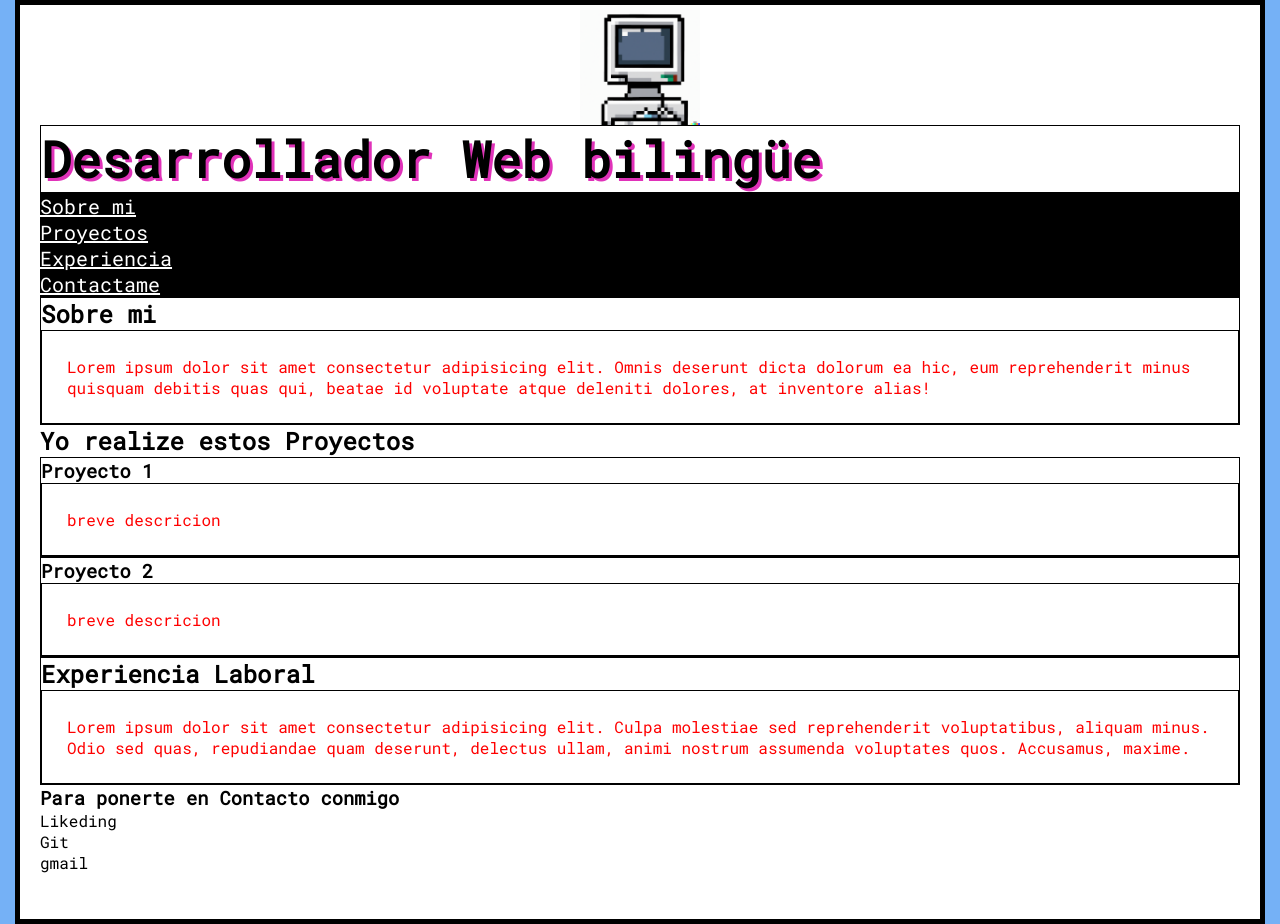
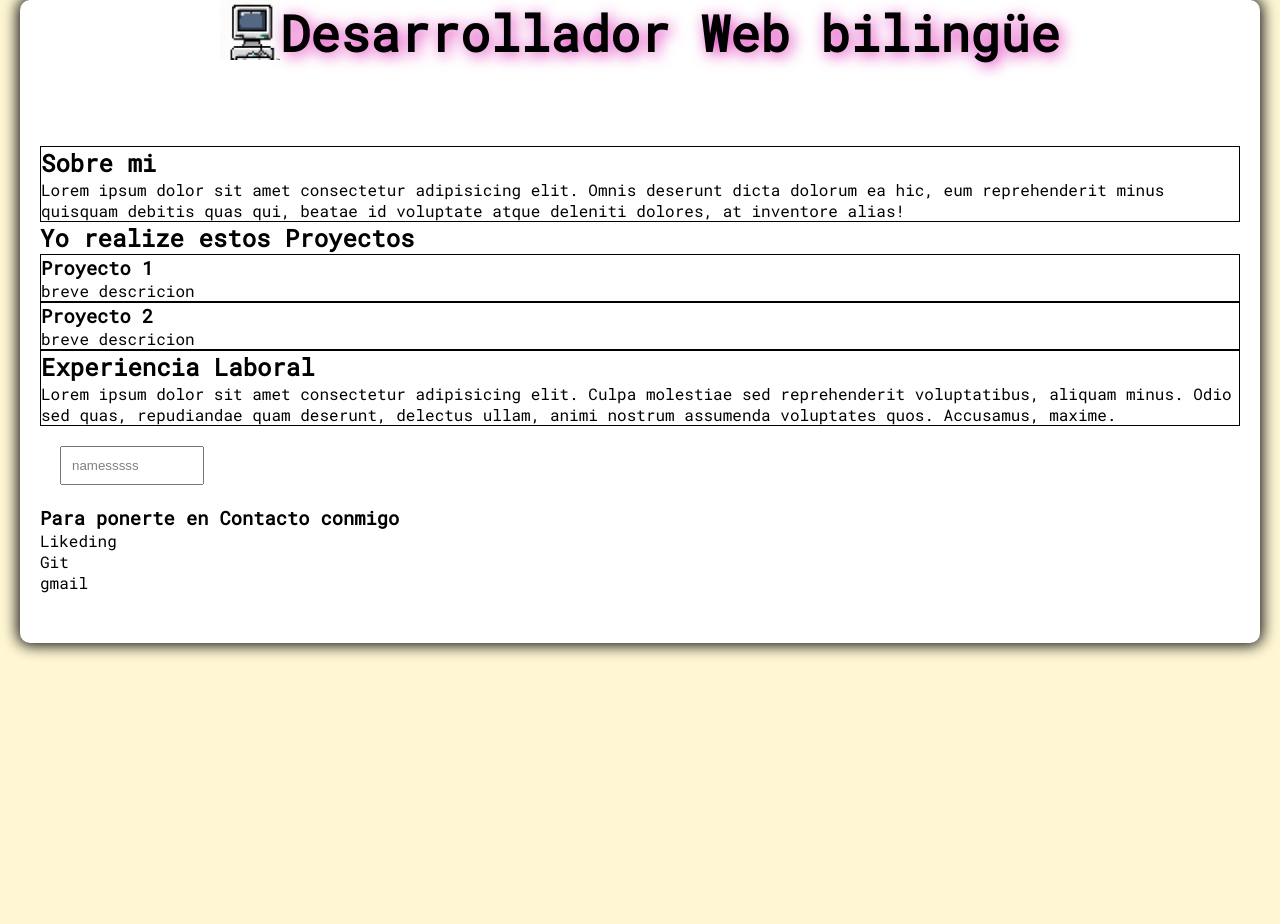
Before and after one commit to RomanPonce/myWeb, a plain HTML site: page index.html in a window 1280 px wide. After the commit the page ends 800 px from the top, so only its background shows below. Drawn offline with Linux system fonts and the light colour scheme.

Commit message:
Muchos cambios, no sabria por donde empezar.

```diff
--- a/index.html
+++ b/index.html
@@ -81,6 +81,9 @@
             </p>
         </article>
     </section>
+    <aside>
+        <input type="text" placeholder="namesssss">
+    </aside>
     </div>
     <footer>
         <h3 id = "contac" class="subheader">
--- a/style/style.css
+++ b/style/style.css
@@ -2,67 +2,89 @@
     margin: 0px;
     padding: 0px;
 }
-
 html {
     font-family: 'Roboto Mono', monospace;
-    background-color: #75B1F6;
+    background-color: #fff6d4;
 
 }
-
 body{
     width: 1200px;
     margin: 0 auto;
     padding: 0 20px 20px 20px;
-    border: 5px solid black;
+    border-radius: 10px;
+    box-shadow: 0px 0px 15px 2px rgb(0, 0, 0);
     background-color: rgb(255, 255, 255);
 }
-.subBody{
+header{
+    display: flex;
+    justify-content: center;
 }
-
 .resize-img{
-    width: 120px;
-    height: 120px;
-    display: block;
-    margin: 0 auto;
+    display: inline-block;
+    width: 60px;
+    height: 60px;
 }
-
 h1 {
-    margin: 0px;
+    display: inline-block;
     width: 1200px 100px 100px 100px;
-    border: 1px solid black;
     font-size: 50px;
-    text-shadow: 3px 3px rgba(217, 7, 171, 0.826);
+    text-shadow: 3px 3px 15px rgba(217, 7, 171, 0.826);
     color: black;
 }
+h1::first-letter{
+    color: rgb(0, 0, 0);
+}
+nav {
+    display: flex;
+    justify-content: center;
+}
 nav ol{
-    background-color: black;
+    display: inline;
+    padding: 15px;
+}
+nav ol ul{
+    display: inline-block;
+    margin: 10px 10px 10px 10px;
 }
 
 a:link{
-    font-size: 20px;
+    padding: 12px 20px;
+    margin: 0px auto;
+    font-size: 23px;
     color: white;
+    text-decoration: none;
 }
 a:visited{
-    color:orange;
+    color: rgb(0, 0, 0);
+    text-decoration: none;
 }
 a:hover{
-    font-size: 25px;
+    background-color: rgba(249, 179, 250, 0.643);
     cursor: grab;
+    border-radius: 30px;
 }
-
 a:active{
-    color: red;
+    color: rgb(255, 255, 255);
     cursor: grabbing;
 }
-
 article{
     margin: 0px;
     padding: 0px;
     border: 1px solid black;
 }
-p {
-    margin: 0px;
-    padding: 25px 25px 25px 25px;
-    border: 1px solid black;
-    color: red;
-  }
+p:hover::before {
+    content: "💀";
+}
+p:hover::after {
+    content: "💀";
+}
+input{
+    display: inline;
+    width: 10%;
+    margin: 20px;
+    padding: 10px;
+}
+
+::placeholder{
+    color: grey;
+}
```
